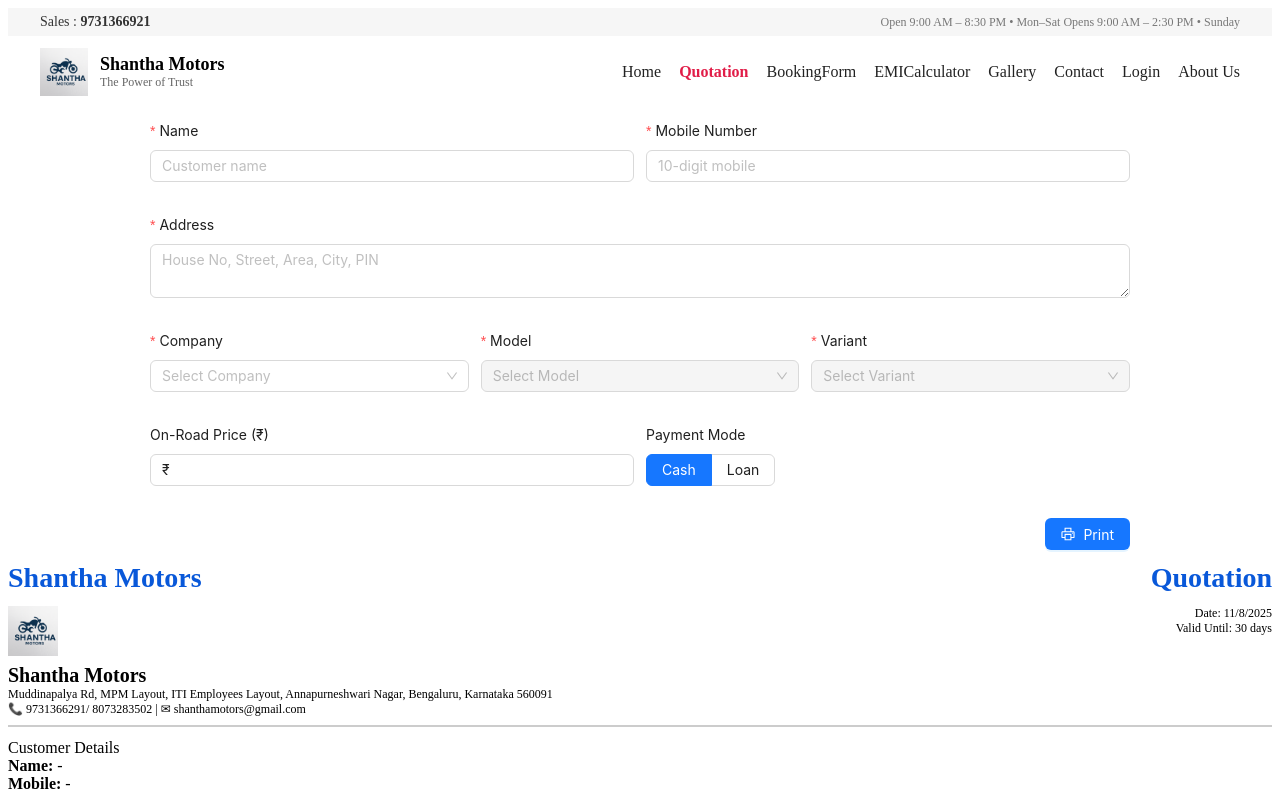
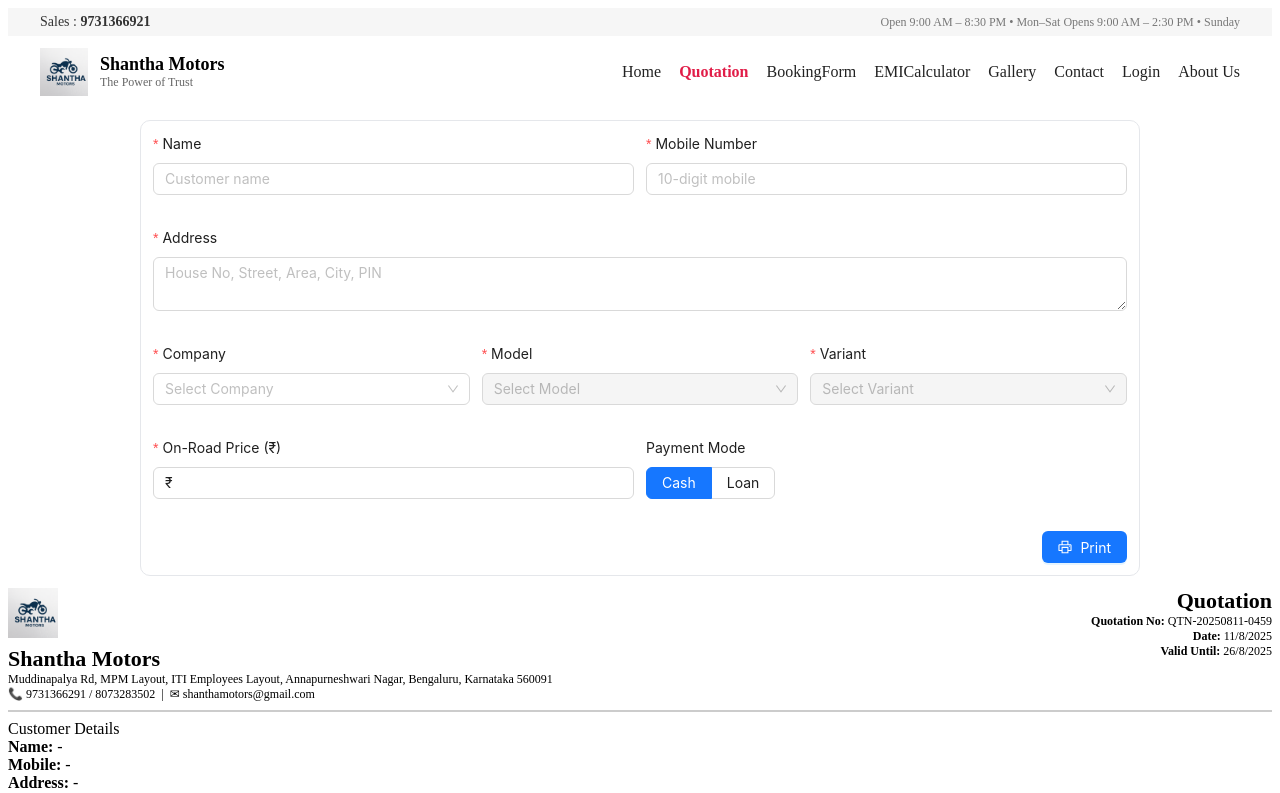
Before and after one commit to Shiv290899/shantha_motors_cleint_development, a React (Vite) app in the folder client/vite-project/: page /quotation in a window 1280 px wide. Shown: the top 793 px of the page. Built offline with nearby package versions, Linux system fonts and the light colour scheme.

Commit message:
Update Quotation.jsx
updated

```diff
--- a/client/vite-project/src/Components/Quotation.jsx
+++ b/client/vite-project/src/Components/Quotation.jsx
@@ -5,15 +5,17 @@
 } from "antd";
 import { PrinterOutlined } from "@ant-design/icons";
 
-const { Text, Title } = Typography;
+const { Text } = Typography;
 const { Option } = Select;
 
 // ----- Config -----
 const PROCESSING_FEE = 8000;       // included in principal
 const RATE_LOW = 9;                // DP ≥ 30%
 const RATE_HIGH = 11;              // DP < 30%
-const TENURES = [18, 24, 30, 36];  // change 30 -> 31 if needed
+const TENURES = [18, 24, 30, 36];  // change to 31 if your finance partner needs it
+const VALID_DAYS = 15;             // quotation validity (days)
 
+// ----- Helpers -----
 const phoneRule = [
   { required: true, message: "Mobile number is required" },
   { pattern: /^[6-9]\d{9}$/, message: "Enter a valid 10-digit Indian mobile number" },
@@ -33,6 +35,23 @@
     maximumFractionDigits: 0,
   }).format(Math.max(0, Math.round(n || 0)));
 
+const today = () => new Date();
+const fmtIN = (d) => d.toLocaleDateString("en-IN");
+const addDays = (d, n) => {
+  const x = new Date(d);
+  x.setDate(x.getDate() + n);
+  return x;
+};
+const makeQuoteNo = () => {
+  const d = new Date();
+  const yyyy = d.getFullYear();
+  const mm = String(d.getMonth() + 1).padStart(2, "0");
+  const dd = String(d.getDate()).padStart(2, "0");
+  const hh = String(d.getHours()).padStart(2, "0");
+  const mi = String(d.getMinutes()).padStart(2, "0");
+  return `QTN-${yyyy}${mm}${dd}-${hh}${mi}`;
+};
+
 export default function QuotationOnePage() {
   const [form] = Form.useForm();
 
@@ -46,6 +65,11 @@
   // mode + dp
   const [mode, setMode] = useState("cash"); // "cash" | "loan"
   const [downPayment, setDownPayment] = useState(0);
+
+  // header metadata
+  const [quoteNo] = useState(makeQuoteNo());
+  const [quoteDate] = useState(today());
+  const [validUntil] = useState(addDays(today(), VALID_DAYS));
 
   useEffect(() => {
     fetch("/bikeData.json")
@@ -99,31 +123,67 @@
     return months > 0 ? total / months : 0;
   };
 
-  const handlePrint = () => {
-    const { name, mobile, address } = form.getFieldsValue();
-    if (!name || !mobile || !address || !company || !model || !variant || !onRoadPrice) {
-      message.warning("Fill all details before printing.");
-      return;
+  const handlePrint = async () => {
+    try {
+      await form.validateFields([
+        "name",
+        "mobile",
+        "address",
+        "company",
+        "bikeModel",
+        "variant",
+        "onRoadPrice",
+      ]);
+      window.print();
+    } catch {
+      message.warning("Fix the highlighted fields before printing.");
     }
-    window.print();
   };
 
   return (
     <>
-      {/* ====== Print-only styles to guarantee ONE A4 page ====== */}
+      {/* ====== Screen & Print styles ====== */}
       <style>{`
+        /* ---- Screen (mobile/tablet/laptop) ---- */
+        .wrap { max-width: 1000px; margin: 12px auto; padding: 0 12px; }
+        .card { background: #fff; border: 1px solid #e5e7eb; border-radius: 10px; padding: 12px; }
+        .section-title { font-weight: 600; margin-bottom: 8px; }
+
+        /* Small devices */
+        @media (max-width: 575px) {
+          .logo { height: 36px; }
+          .brand { font-size: 18px; font-weight: 700; }
+          .quo-title { font-size: 18px; font-weight: 700; }
+        }
+        /* Tablets */
+        @media (min-width: 576px) and (max-width: 991px) {
+          .logo { height: 44px; }
+          .brand { font-size: 20px; font-weight: 700; }
+          .quo-title { font-size: 20px; font-weight: 700; }
+        }
+        /* Laptops+ */
+        @media (min-width: 992px) {
+          .logo { height: 50px; }
+          .brand { font-size: 22px; font-weight: 800; }
+          .quo-title { font-size: 22px; font-weight: 800; }
+        }
+
+        /* ---- Print ---- */
         @media print {
           @page { size: A4 portrait; margin: 10mm; }
           body { -webkit-print-color-adjust: exact; print-color-adjust: exact; }
+          /* Hide screen-only controls */
+          .no-print { display: none !important; }
+          /* Make only the sheet visible */
           body * { visibility: hidden; }
           .print-sheet, .print-sheet * { visibility: visible !important; }
           .print-sheet { position: absolute; inset: 0; margin: 0; }
 
-          /* fit everything comfortably on one page */
+          /* Fit on one page comfortably */
           .sheet {
             width: 190mm;            /* 210 - margins */
             min-height: 277mm;       /* 297 - margins */
-            font: 11pt/1.25 "Helvetica Neue", Arial, sans-serif;
+            font: 11pt/1.28 "Helvetica Neue", Arial, sans-serif;
             color: #111;
           }
           .row { display: grid; grid-template-columns: 1fr 1fr; gap: 6px 12px; }
@@ -136,22 +196,21 @@
           .emi { border: 1px solid #bbb; border-radius: 6px; padding: 8px 6px; text-align: center; }
           .emi .m { font-weight: 600; }
           .emi .v { font-weight: 700; font-size: 13pt; }
-
-          /* Hide all on-screen controls */
-          .no-print { display: none !important; }
         }
 
-        /* On-screen layout (minimal, not printed) */
-        .no-print { margin-bottom: 12px; }
-        .screen-form { max-width: 980px; margin: 12px auto; }
-        .emi-grid { display: grid; grid-template-columns: repeat(4, minmax(140px, 1fr)); gap: 8px; }
+        /* On-screen EMI grid */
+        .emi-grid { display: grid; grid-template-columns: repeat(2, minmax(140px, 1fr)); gap: 8px; }
+        @media (min-width: 768px) {
+          .emi-grid { grid-template-columns: repeat(4, minmax(140px, 1fr)); }
+        }
         .emi { border: 1px solid #e5e7eb; border-radius: 8px; padding: 10px; text-align: center; }
         .emi .m { font-weight: 600; }
         .emi .v { font-weight: 700; font-size: 18px; }
       `}</style>
 
       {/* ---------- Minimal on-screen inputs (won't print) ---------- */}
-      <div className="screen-form no-print">
+      <div className="wrap no-print">
+        <div className="card">
           <Form layout="vertical" form={form}>
             <Row gutter={[12, 8]}>
               <Col xs={24} md={12}>
@@ -222,9 +281,13 @@
               </Col>
 
               <Col xs={24} md={12}>
-              <Form.Item label="On-Road Price (₹)" name="onRoadPrice">
-                <InputNumber readOnly style={{ width: "100%" }} value={onRoadPrice}
-                  formatter={(val) => `₹ ${String(val ?? "0").replace(/\B(?=(\d{3})+(?!\d))/g, ",")}`} />
+                <Form.Item label="On-Road Price (₹)" name="onRoadPrice" rules={[{ required: true }]}>
+                  <InputNumber
+                    readOnly
+                    style={{ width: "100%" }}
+                    value={onRoadPrice}
+                    formatter={(val) => `₹ ${String(val ?? "0").replace(/\B(?=(\d{3})+(?!\d))/g, ",")}`}
+                  />
                 </Form.Item>
               </Col>
               <Col xs={24} md={12}>
@@ -242,7 +305,6 @@
               </Col>
 
               {mode === "loan" && (
-              <>
                 <Col xs={24} md={12}>
                   <Form.Item label="Down Payment (₹)">
                     <InputNumber
@@ -257,62 +319,55 @@
                     />
                   </Form.Item>
                 </Col>
-              </>
               )}
 
-
               <Col span={24} style={{ textAlign: "right" }}>
-              <Button type="primary" icon={<PrinterOutlined />} onClick={handlePrint}>
+                <Button className="no-print" type="primary" icon={<PrinterOutlined />} onClick={handlePrint}>
                   Print
                 </Button>
               </Col>
             </Row>
           </Form>
         </div>
-
+      </div>
 
       {/* ---------- PRINT SLIP (one page) ---------- */}
       <div className="print-sheet">
         <div className="sheet">
           {/* Header */}
-          <div style={{ display: "flex", justifyContent: "space-between", alignItems: "baseline", marginBottom: "8px" }}>
-            <div className="title">Shantha Motors</div>
-            <div className="title">Quotation</div>
-          </div>
-
-          <div
-  style={{
+          <div style={{
             display: "flex",
             justifyContent: "space-between",
             alignItems: "flex-start",
-    marginBottom: "12px",
+            marginBottom: 8,
             borderBottom: "2px solid #ccc",
-    paddingBottom: "8px"
-  }}
->
-  {/* Left Side - Company Info */}
+            paddingBottom: 8
+          }}>
+            {/* Left: Branding */}
             <div>
               <img
-      src="/shantha-logo.png"
+                src="/shantha-logo.png"     /* keep your path (replace if needed) */
                 alt="Shantha Motors Logo"
-      style={{ height: "50px", marginBottom: "4px" }}
+                className="logo"
+                style={{ marginBottom: 4 }}
               />
-
-
-    <div style={{ fontSize: "20px", fontWeight: "bold" }}>Shantha Motors</div>
-    <div style={{ fontSize: "12px" }}>Muddinapalya Rd, MPM Layout, ITI Employees Layout, Annapurneshwari Nagar, Bengaluru, Karnataka 560091</div>
-    <div style={{ fontSize: "12px" }}>📞 9731366291/ 8073283502 | ✉ shanthamotors@gmail.com</div>
+              <div className="brand">Shantha Motors</div>
+              <div style={{ fontSize: 12 }}>
+                Muddinapalya Rd, MPM Layout, ITI Employees Layout, Annapurneshwari Nagar, Bengaluru, Karnataka 560091
               </div>
-
-  {/* Right Side - Quotation Info */}
-  <div style={{ textAlign: "right" }}>
-    <div style={{ fontSize: "12px" }}>Date: {new Date().toLocaleDateString("en-IN")}</div>
-    <div style={{ fontSize: "12px" }}>Valid Until: 30 days</div>
+              <div style={{ fontSize: 12 }}>
+                📞 9731366291 / 8073283502 &nbsp;|&nbsp; ✉ shanthamotors@gmail.com
               </div>
             </div>
 
-
-
+            {/* Right: Quotation meta */}
+            <div style={{ textAlign: "right" }}>
+              <div className="quo-title">Quotation</div>
+              <div style={{ fontSize: 12 }}><b>Quotation No:</b> {quoteNo}</div>
+              <div style={{ fontSize: 12 }}><b>Date:</b> {fmtIN(quoteDate)}</div>
+              <div style={{ fontSize: 12 }}><b>Valid Until:</b> {fmtIN(validUntil)}</div>
+            </div>
+          </div>
 
           {/* Customer */}
           <div className="box" style={{ marginBottom: 8 }}>
@@ -346,9 +401,9 @@
               <div className="sub">Loan Details</div>
               <div className="row" style={{ marginBottom: 4 }}>
                 <div><b>Down Payment:</b> {inr0(downPayment || 0)}</div>
+                <div><b>Indicative Rate (Flat):</b> {rate}% p.a.</div>
               </div>
 
-              {/* Monthly EMIs only, side-by-side */}
               <div className="emi-grid">
                 {TENURES.map((mo) => (
                   <div key={mo} className="emi">
@@ -360,9 +415,10 @@
             </div>
           )}
 
-          {/* Footer / note row kept tiny to avoid second page */}
+          {/* Footer */}
           <div style={{ fontSize: "9pt", marginTop: 6, display: "flex", justifyContent: "space-between" }}>
-            <div>Date: {new Date().toLocaleDateString("en-IN")}</div>
+            <div>Generated on: {fmtIN(quoteDate)}</div>
+            <div><b>Note:</b> Prices are indicative and subject to change without prior notice.</div>
           </div>
         </div>
       </div>
```
Lines whose indentation alone changed are shown as unchanged.
